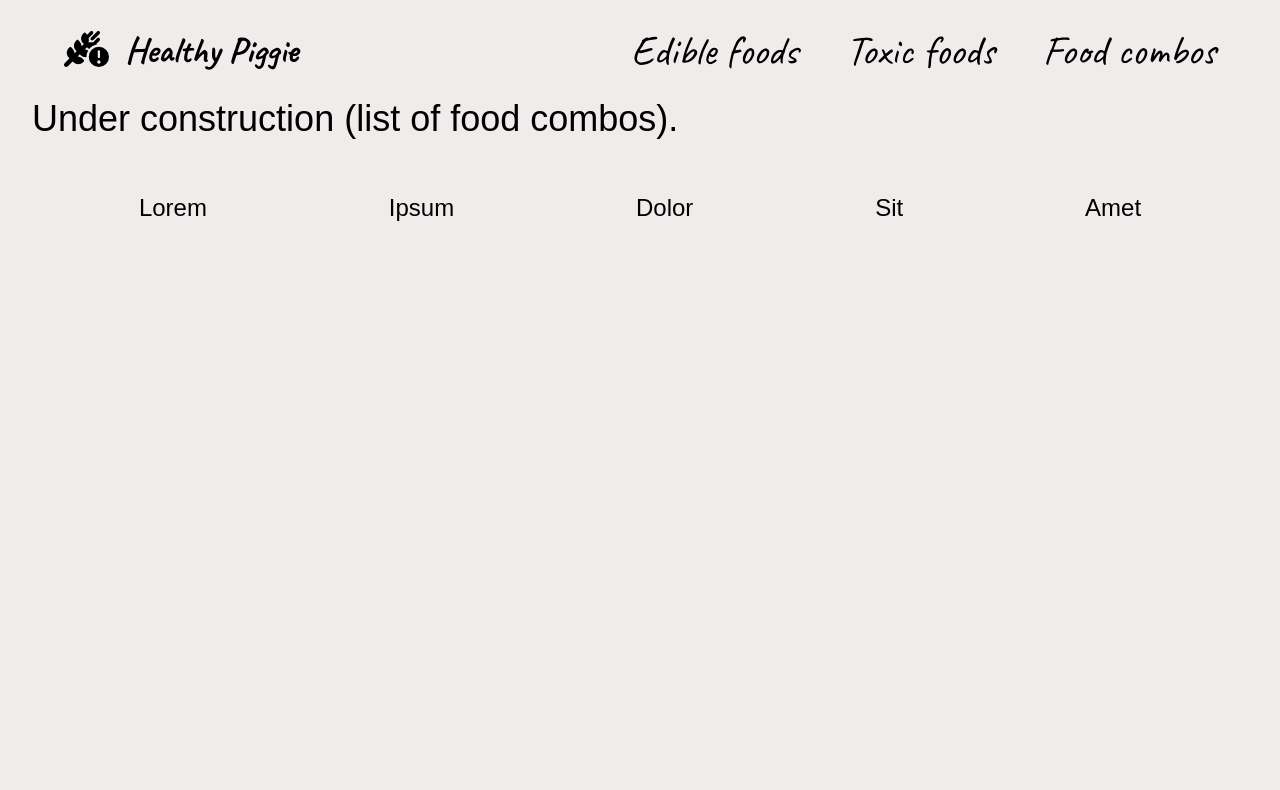
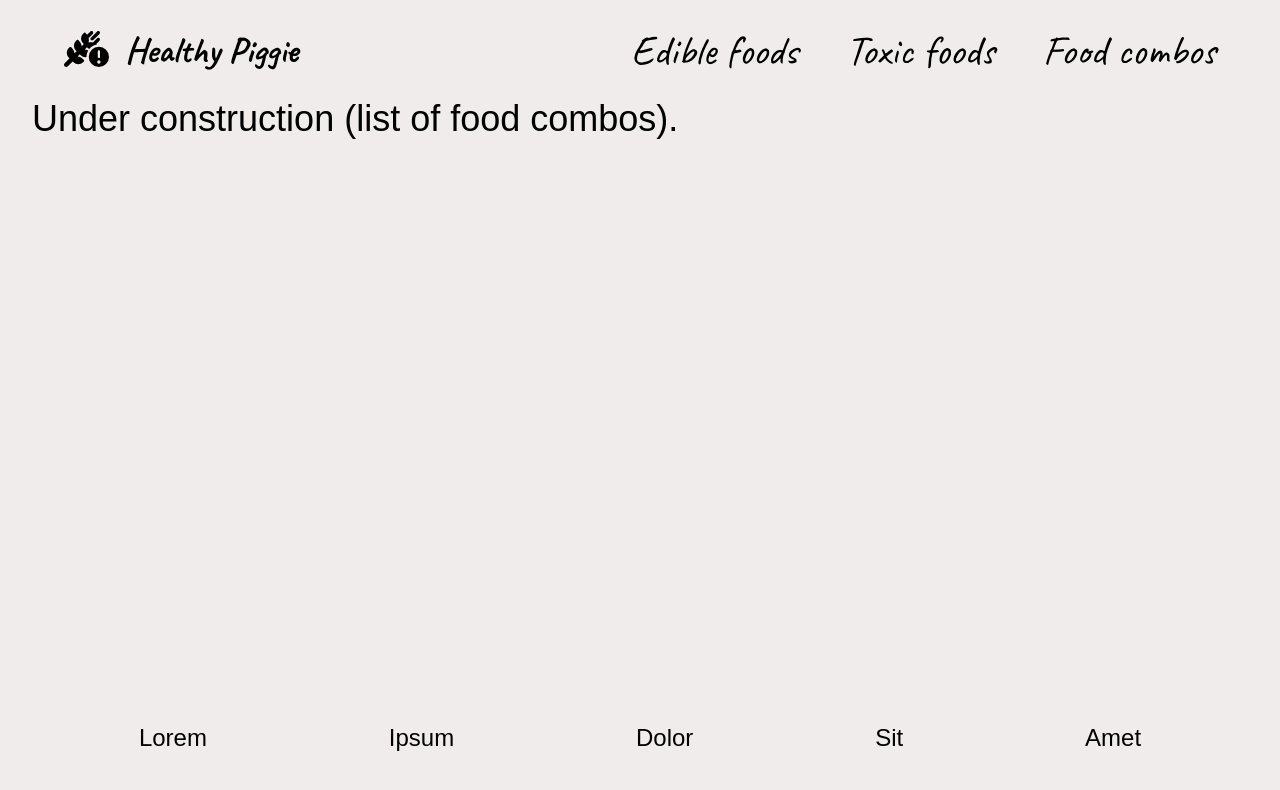
Before and after one commit to musakahero/healthy-piggie, a React (Create React App) app: page /combos in a window 1280 px wide. Shown: the top 790 px of the page. Built offline with nearby package versions, Linux system fonts and the light colour scheme.

Commit message:
Configured Footer CSS
Stuck footer to the bottom of the page.

```diff
--- a/src/App.js
+++ b/src/App.js
@@ -7,32 +7,31 @@
 import { Combos } from './components/Combos/Combos';
 import { Footer } from './components/Footer/Footer';
 import { FontAwesomeIcon } from '@fortawesome/react-fontawesome';
-import { faSearch, faWheatAwnCircleExclamation} from '@fortawesome/free-solid-svg-icons';
+import { faWheatAwnCircleExclamation } from '@fortawesome/free-solid-svg-icons';
 
 function App() {
   return (
     <div className={styles["app"]}>
       <header className={styles["app-header"]}>
-        <Navigation logoIcon = {<FontAwesomeIcon icon={faWheatAwnCircleExclamation}/>}/>
+        <Navigation logoIcon={<FontAwesomeIcon icon={faWheatAwnCircleExclamation} />} />
       </header>
-        <main className={styles['app-main']}>
-          <Routes>
+      <main className={styles['app-main']}>
+        <Routes>
           <Route path="/" element={<Home />}></Route>
           <Route path="/pop-edible" element={<PopEdible />}></Route>
           <Route path="/pop-toxic" element={<PopToxic />}></Route>
           <Route path="/combos" element={<Combos />}></Route>
-          {/* <Route path="/contacts" element={<Contacts />}></Route> */}
-            {/* <Route path="/terms" element={<Terms />}></Route> */}
-            {/* <Route path="/privacy" element={<Privacy />}></Route> */}
-            {/* <Route path="/cookies" element={<Cookies />}></Route> */}
-            {/* <Route path="/sources" element={<Sources />}></Route> */}
-          </Routes>
-        </main>
-        <footer>
-          <Footer />
-        </footer>
+        </Routes>
+      </main>
+      <Footer />
     </div>
   );
 }
 
 export default App;
+
+/* <Route path="/contacts" element={<Contacts />}></Route> */
+/* <Route path="/terms" element={<Terms />}></Route> */
+/* <Route path="/privacy" element={<Privacy />}></Route> */
+/* <Route path="/cookies" element={<Cookies />}></Route> */
+/* <Route path="/sources" element={<Sources />}></Route> */
--- a/src/App.module.css
+++ b/src/App.module.css
@@ -2,10 +2,14 @@
     font-family: Arial, Helvetica, sans-serif;
     font-size: 36px;
     margin: 0 2rem 0 2rem;
+    min-height: 100vh;
+    display: flex;
+    flex-direction: column;
 }
 
 .app-main {
     line-height: 1.5;
     padding-top: 1rem;
     min-width: 430px;
+
 }
--- a/src/components/Footer/Footer.module.css
+++ b/src/components/Footer/Footer.module.css
@@ -5,8 +5,6 @@
     display: flex;
     justify-content: space-around;
     gap: 2rem;
+    margin-top: auto;
+    width: 100%;
 }
-
-.container li {
-
-}
--- a/src/index.css
+++ b/src/index.css
@@ -18,7 +18,7 @@
 
 /* min body height */
 body {
-  min-height: 80vh;
+  /* min-height: 80vh; */
   background-color: rgb(241, 236, 236);
 
 }
```
